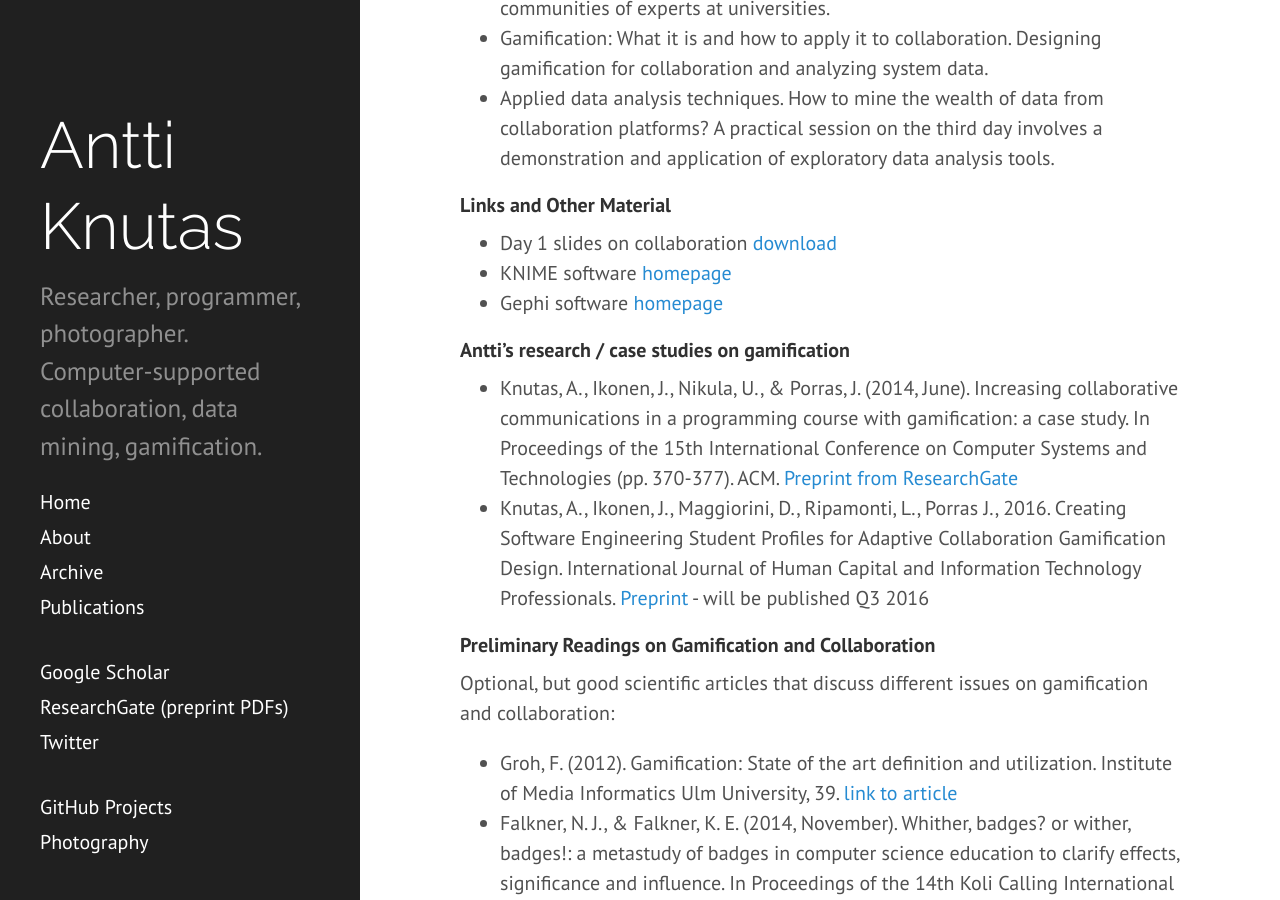
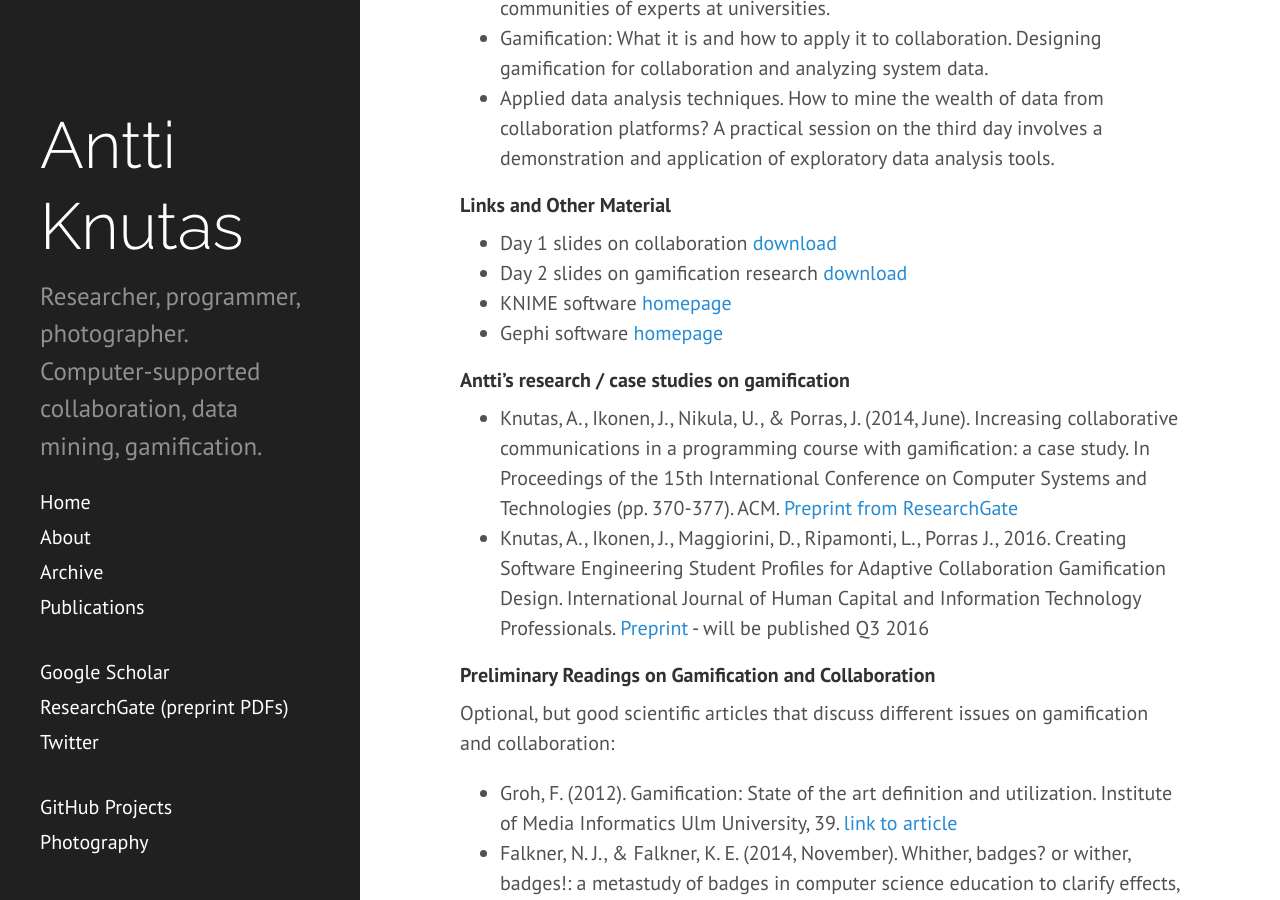
Before and after one commit to aknutas/aknutas.github.io, a Jekyll site: the page built from sundry/2016-unimi-course.md, in a window 1280 px wide and 900 px high, scrolled down 787 px. Built offline with Jekyll 4.4.1, drawn with Linux system fonts in a browser that asks for light colours.

Commit message:
New link

```diff
--- a/sundry/2016-unimi-course.md
+++ b/sundry/2016-unimi-course.md
@@ -21,6 +21,7 @@ Computer-supported collaboration is a central part of current information-based
 
 #### Links and Other Material
 * Day 1 slides on collaboration [download](https://onedrive.live.com/redir?resid=8C3643CF8B080776!91327&authkey=!AKxjEA1rpe9To4o&ithint=file%2cpptx)
+* Day 2 slides on gamification research [download](https://onedrive.live.com/redir?resid=8C3643CF8B080776!91374&authkey=!AG17_FgfDhlZI4I&ithint=file%2cpptx)
 * KNIME software [homepage](http://www.knime.org/)
 * Gephi software [homepage](https://gephi.org/)
 
```
